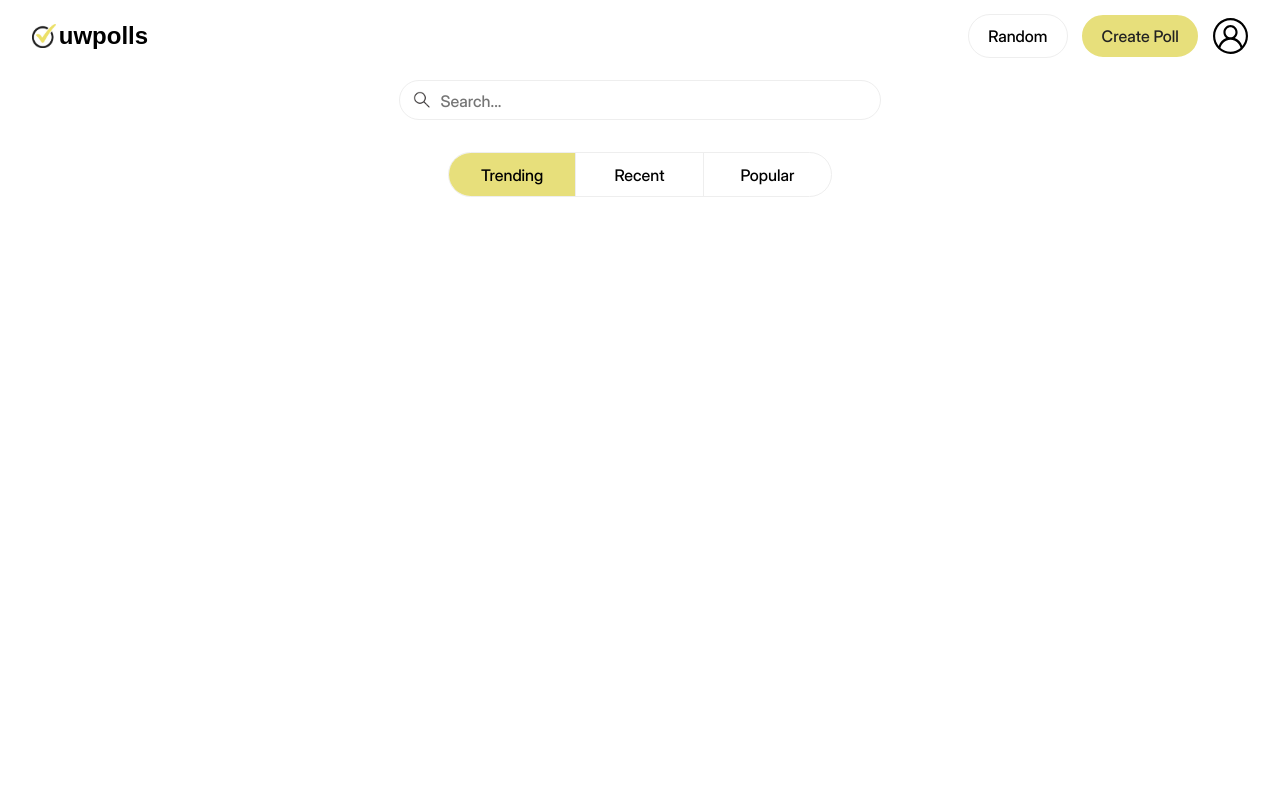
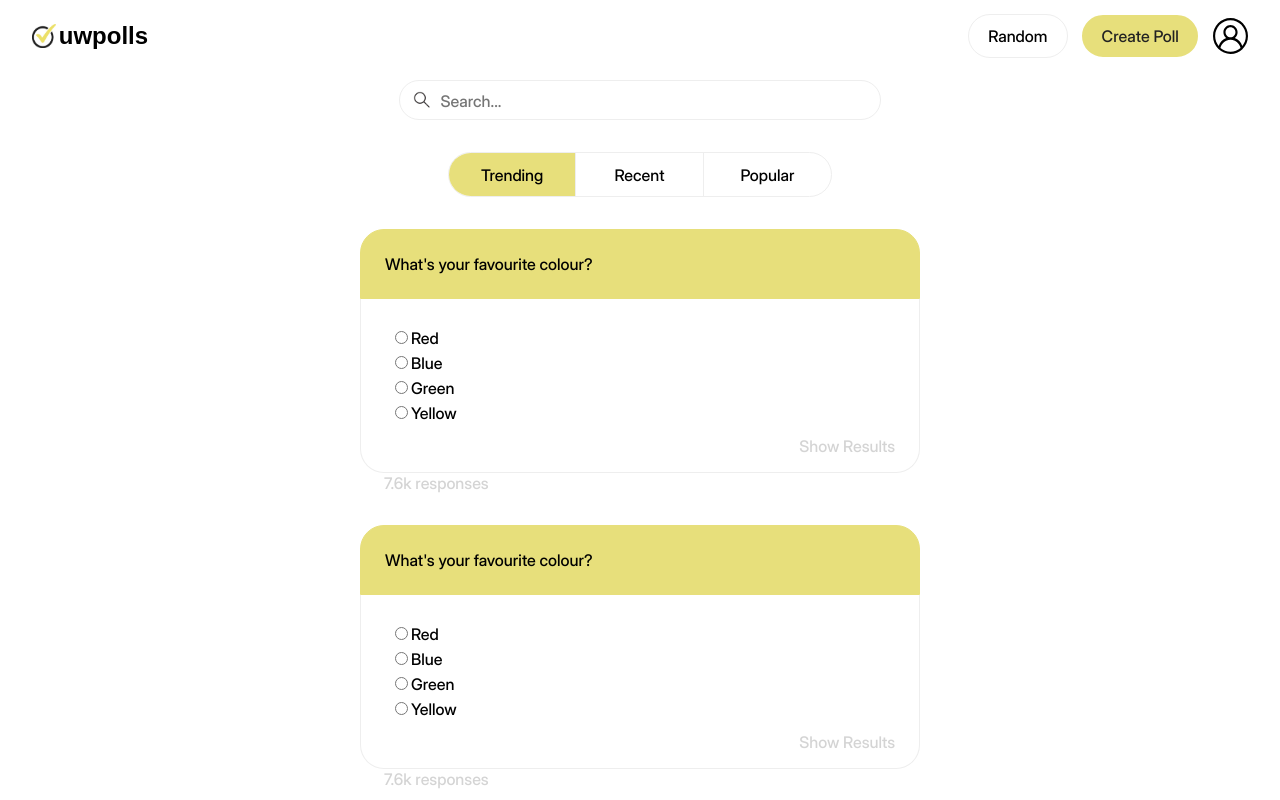
Before and after one commit to lukajvnic/uwpolls-client, a React (Vite) app: page / in a window 1280 px wide. Shown: the top 800 px of the page. Built offline with nearby package versions, Linux system fonts and the light colour scheme; a web font is replaced by a local one.

Commit message:
created panel

```diff
--- /dev/null
+++ b/src/components/Panel.css
@@ -0,0 +1,62 @@
+.main-container {
+    margin: auto;
+    width: 35rem;
+    margin-bottom: 2rem;
+}
+
+.panel-container {
+    /* border: 1px solid #eee; */
+}
+
+.answer-option {
+    margin: 5px;
+}
+
+.title-container {
+    border-bottom: 1px solid #eee;
+    padding: 1.5rem;
+    background-color: #e7df7b;
+    border-top-left-radius: 1.5rem;
+    border-top-right-radius: 1.5rem;
+    border: 1px solid #e7df7b;
+}
+
+.answers-container {
+    padding: 1.5rem;
+    border-left: 1px solid #eee;
+    border-right: 1px solid #eee;
+    padding-bottom: 0.5rem;
+}
+
+.footer-container {
+    display: flex;
+    padding: 1.5rem;
+    padding-top: 0;
+    padding-bottom: 1rem;
+    border-bottom-left-radius: 1.5rem;
+    border-bottom-right-radius: 1.5rem;
+    border: 1px solid #eee;
+    border-top: none;
+    /* float: right; */
+}
+
+.show-results-button {
+    /* border: 1px solid #eee; */
+    /* padding: 0.25rem; */
+    /* border-radius: 5rem; */
+    /* padding: 0.5rem 1.5rem; */
+    color: #d4d4d4;
+    margin-left: auto;
+    cursor: pointer;
+    transition-duration: .3s;
+}
+
+.show-results-button:hover {
+    /* color: #777; */
+    text-decoration: underline;
+}
+
+.responses-container {
+    margin-left: 1.5rem;
+    color: #d4d4d4;
+}
--- /dev/null
+++ b/src/components/Panel.jsx
@@ -0,0 +1,43 @@
+import './Panel.css';
+
+function Search() {
+  return (
+    <div className="main-container">
+        <div className="panel-container">
+            <div className="title-container">
+                What's your favourite colour?
+            </div>
+            <div className="answers-container">
+                <form>
+                    <div className="answer-option">
+                        <input type="radio" id="red" name="fav_color" value="red" />
+                        <label htmlFor="red">Red</label>
+                    </div>
+                    <div className="answer-option">
+                        <input type="radio" id="blue" name="fav_color" value="blue" />
+                        <label htmlFor="blue">Blue</label>
+                    </div>
+                    <div className="answer-option">
+                        <input type="radio" id="green" name="fav_color" value="green" />
+                        <label htmlFor="green">Green</label>
+                    </div>
+                    <div className="answer-option">
+                        <input type="radio" id="yellow" name="fav_color" value="yellow" />
+                        <label htmlFor="yellow">Yellow</label>
+                    </div>
+                </form>
+            </div>
+            <div className="footer-container">
+                <div className="show-results-button">
+                    Show Results
+                </div>
+            </div>
+        </div>
+        <div className="responses-container">
+            7.6k responses
+        </div>
+    </div>
+  );
+}
+
+export default Search;
--- /dev/null
+++ b/src/pages/Home.css
@@ -0,0 +1,6 @@
+.panels-container {
+    display: grid;
+    grid-template-rows: auto 1fr;
+    margin: auto;
+    margin-top: 2rem;
+}
--- a/src/pages/Home.jsx
+++ b/src/pages/Home.jsx
@@ -1,11 +1,18 @@
 import Navbar from '../components/Navbar';
 import Search from '../components/Search';
+import Panel from '../components/Panel';
+import './Home.css';
 
 function Home() {
   return (
     <div>
       <Navbar />
       <Search />
+      <div className="panels-container">
+        <Panel />
+        <Panel />
+        <Panel />
+      </div>
     </div>
   );
 }
```
